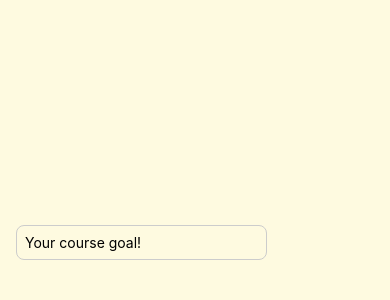
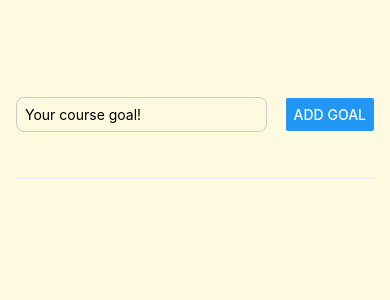
Before and after one commit to okancingoz/RNCourse, a React Native app: screen / in a window 390 px wide. Shown: the top 300 px of the page. Built offline with nearby package versions, Linux system fonts and the light colour scheme.

Commit message:
fix: resolve layout and input handling issues in GoalInput component

```diff
--- a/App.tsx
+++ b/App.tsx
@@ -26,8 +26,8 @@ export default function App() {
 
   return (
     <View style={styles.appContainer}>
+      <GoalInput onAddGoal={addGoalHandler} />
       <View style={styles.goalsContainer}>
-        <GoalInput onAddGoal={addGoalHandler} />
         <FlatList
           data={courseGoals}
           keyExtractor={(item) => item.id}
--- a/components/GoalInput.tsx
+++ b/components/GoalInput.tsx
@@ -12,6 +12,12 @@ export default function ({ onAddGoal }: GoalInputProps) {
     setEnteredGoalText(enteredText);
   }
 
+  const handleAddGoal = () => {
+    if (!enteredGoalText.trim()) return;
+    onAddGoal(enteredGoalText.trim());
+    setEnteredGoalText("");
+  };
+
   return (
     <View style={styles.inputContainer}>
       <TextInput
@@ -20,6 +26,7 @@ export default function ({ onAddGoal }: GoalInputProps) {
         onChangeText={goalInputHandler}
         value={enteredGoalText}
       />
+      <Button title="ADD GOAL" onPress={handleAddGoal} />
     </View>
   );
 }
```
